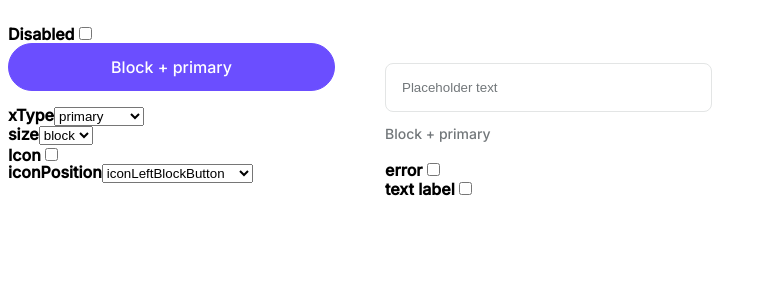
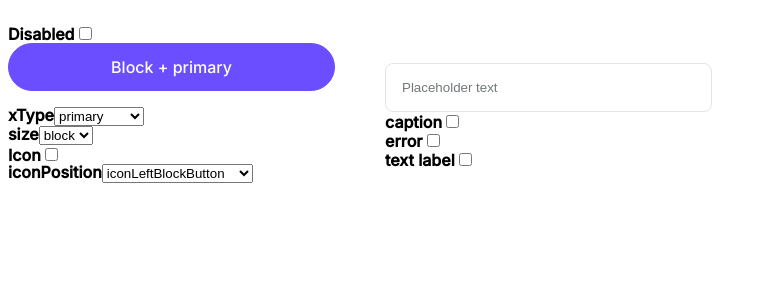
Before and after one commit to and-gurin/ui-component-library, a React (Create React App) app: page / in a window 1280 px wide. Shown: the top 300 px of the page, without its empty margins (0-767 px from the left). Built offline with nearby package versions, Linux system fonts and the light colour scheme.

Commit message:
fix: add caption appearance condition

```diff
--- a/src/Stand.jsx
+++ b/src/Stand.jsx
@@ -30,6 +30,7 @@ const Stand = () => {
     const [size, setSize] = useState('block')
     const isIcon = icon && icons['iconArrow']
 
+    const [caption, setCaption] = useState(false)
     const [error, setError] = useState(false)
     const [isTextLabel, setTextLabel] = useState(false)
     const [value, setValue] = useState('')
@@ -102,13 +103,19 @@ const Stand = () => {
                 <div>
                     <Input disabled={disabled}
                            error={error}
-                           caption='Block + primary'
+                           caption={caption}
                            placeholderText='Placeholder text'
                            textLabel={textLabel}
                            onChangeHandler={onChangeHandler}
                            value={value}
                     />
                     <br/>
+                    <div>
+                        <b>caption</b>
+                        <input checked={caption}
+                               type={'checkbox'}
+                               onChange={(e) => setCaption(e.currentTarget.checked)}/>
+                    </div>
                     <div>
                         <b>error</b>
                         <input checked={error}
--- a/src/input/Input.jsx
+++ b/src/input/Input.jsx
@@ -23,8 +23,8 @@ const Input = ({
                    disabled={disabled}
                    placeholder={placeholderText}
             />
-            {!error ? <div className={style.caption}>{caption}</div> :
-                <div className={style.errorMessage}>Error Message</div>}
+            {caption ? <div className={style.caption}>Block + primary</div> :
+                error ? <div className={style.errorMessage}>Error Message</div> : null}
         </>
     );
 };
```
